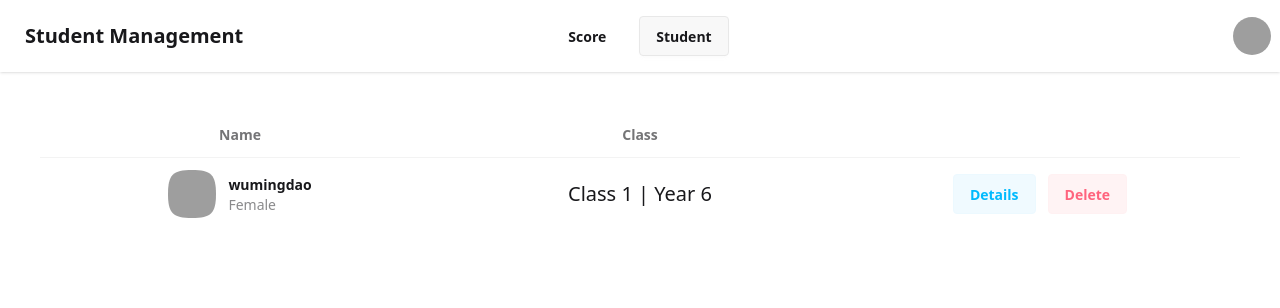
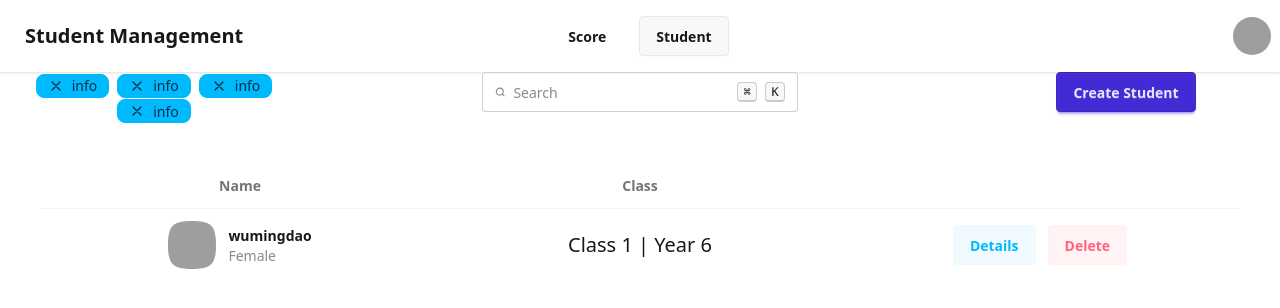
Before and after one commit to WuMingDao/student-management-ts-frontend, a React (Vite) app: page /home/student in a window 1280 px wide. Shown: the top 308 px of the page. Built offline with nearby package versions, Linux system fonts and the light colour scheme; grey boxes are pictures that could not be loaded.

Commit message:
Add ToolBar page

```diff
--- a/src/router/index.tsx
+++ b/src/router/index.tsx
@@ -19,7 +19,7 @@
           { index: true, element: <Navigate to="score" replace /> },
           {
             // just show toolbar
-            // element: <></>,
+            lazy: () => import("../ui/HomeLayoutWithToolbar"),
             children: [
               {
                 path: "score",
--- /dev/null
+++ b/src/ui/HomeLayoutWithToolbar.tsx
@@ -0,0 +1,115 @@
+import { Outlet, useLocation } from "react-router";
+
+export const Component = function HomeLayoutWithToolbar() {
+  const { pathname } = useLocation();
+
+  return (
+    <>
+      <div className="grid grid-cols-4 gap-4">
+        {/* Badge */}
+        <div className="col-span-1 my-auto text-center">
+          <div className="badge badge-info gap-2 mx-1">
+            <svg
+              xmlns="http://www.w3.org/2000/svg"
+              fill="none"
+              viewBox="0 0 24 24"
+              className="inline-block h-4 w-4 stroke-current transition-transform transform hover:scale-150"
+            >
+              <path
+                strokeLinecap="round"
+                strokeLinejoin="round"
+                strokeWidth="2"
+                d="M6 18L18 6M6 6l12 12"
+              ></path>
+            </svg>
+            info
+          </div>
+
+          <div className="badge badge-info gap-2 mx-1">
+            <svg
+              xmlns="http://www.w3.org/2000/svg"
+              fill="none"
+              viewBox="0 0 24 24"
+              className="inline-block h-4 w-4 stroke-current transition-transform transform hover:scale-150"
+            >
+              <path
+                strokeLinecap="round"
+                strokeLinejoin="round"
+                strokeWidth="2"
+                d="M6 18L18 6M6 6l12 12"
+              ></path>
+            </svg>
+            info
+          </div>
+
+          <div className="badge badge-info gap-2 mx-1">
+            <svg
+              xmlns="http://www.w3.org/2000/svg"
+              fill="none"
+              viewBox="0 0 24 24"
+              className="inline-block h-4 w-4 stroke-current transition-transform transform hover:scale-150"
+            >
+              <path
+                strokeLinecap="round"
+                strokeLinejoin="round"
+                strokeWidth="2"
+                d="M6 18L18 6M6 6l12 12"
+              ></path>
+            </svg>
+            info
+          </div>
+          <div className="badge badge-info gap-2 mx-1">
+            <svg
+              xmlns="http://www.w3.org/2000/svg"
+              fill="none"
+              viewBox="0 0 24 24"
+              className="inline-block h-4 w-4 stroke-current transition-transform transform hover:scale-150"
+            >
+              <path
+                strokeLinecap="round"
+                strokeLinejoin="round"
+                strokeWidth="2"
+                d="M6 18L18 6M6 6l12 12"
+              ></path>
+            </svg>
+            info
+          </div>
+        </div>
+
+        {/* Search */}
+        <div className="col-span-2 ">
+          <label className="input input-bordered flex items-center gap-2 w-1/2 mx-auto">
+            <svg
+              className="h-[1em] opacity-50"
+              xmlns="http://www.w3.org/2000/svg"
+              viewBox="0 0 24 24"
+            >
+              <g
+                strokeLinejoin="round"
+                strokeLinecap="round"
+                strokeWidth="2.5"
+                fill="none"
+                stroke="currentColor"
+              >
+                <circle cx="11" cy="11" r="8"></circle>
+                <path d="m21 21-4.3-4.3"></path>
+              </g>
+            </svg>
+            <input type="search" className="grow" placeholder="Search" />
+            <kbd className="kbd kbd-sm">⌘</kbd>
+            <kbd className="kbd kbd-sm">K</kbd>
+          </label>
+        </div>
+
+        {/* Button */}
+        <div className="col-span-1 text-center">
+          <button className="btn btn-primary">
+            {pathname === "/home/student" ? "Create Student" : "Upload Score"}
+          </button>
+        </div>
+      </div>
+
+      <Outlet />
+    </>
+  );
+};
```
